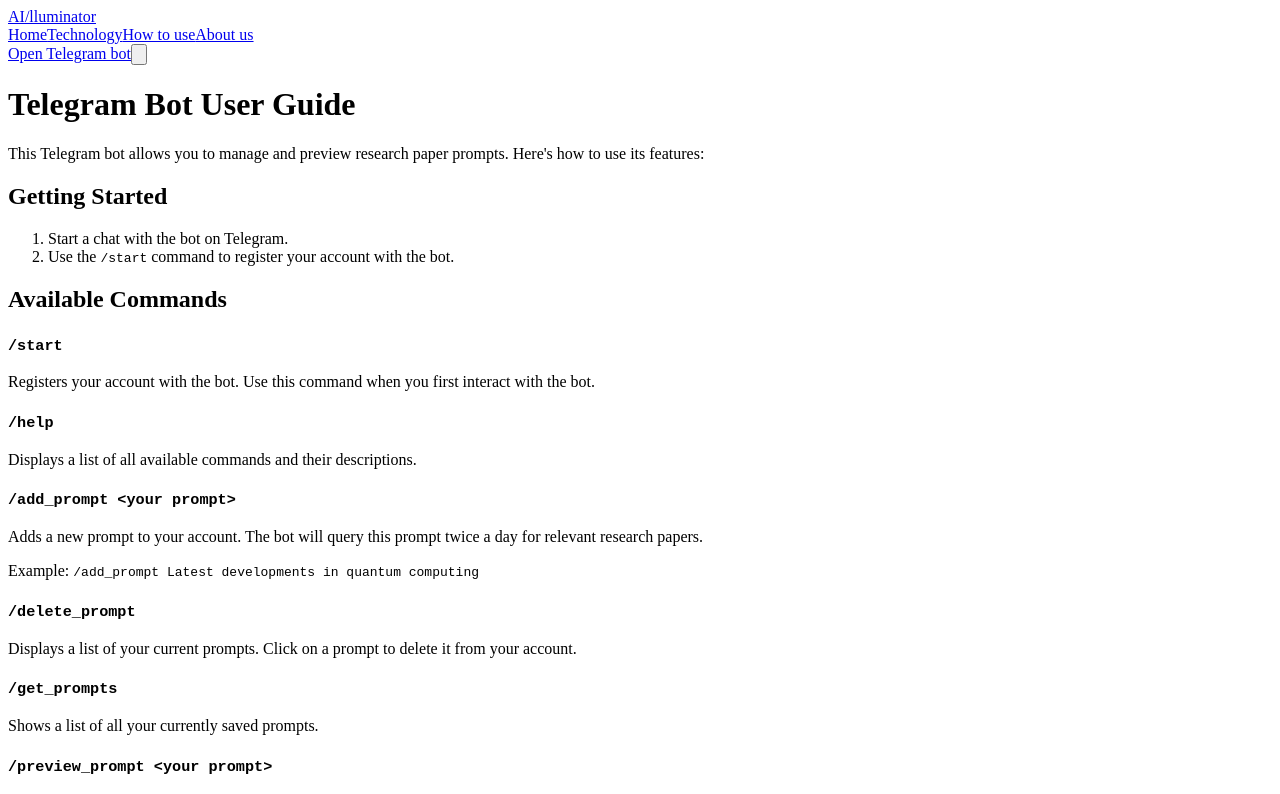
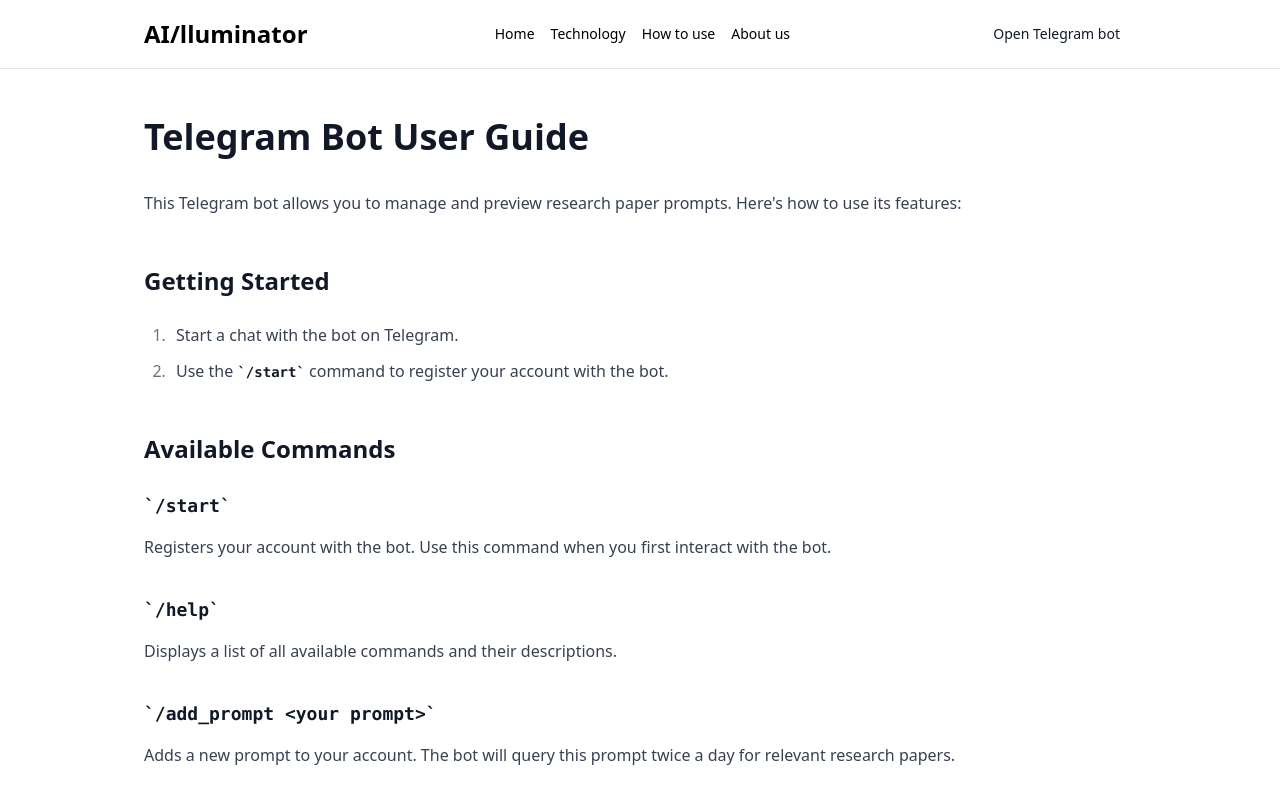
Before and after one commit to ai-lluminator/frontend, a Next.js app: page /how-to-use in a window 1280 px wide. Shown: the top 794 px of the page. Built offline with nearby package versions, Linux system fonts and the light colour scheme.

Commit message:
Update styling

```diff
--- a/app/about/page.tsx
+++ b/app/about/page.tsx
@@ -76,7 +76,9 @@
                   <div className="flex-none w-1/2 p-1">
                     <Image
                       className="w-full h-auto rounded"
-                      src="images/cowolff.jpeg"
+                      src="/images/cowolff.jpeg"
+                      width={300}
+                      height={300}
                       alt="Profile image of Cornelius Wolff"
                     />
                   </div>
@@ -112,7 +114,9 @@
                   <div className="flex-none w-1/2 p-1">
                     <Image
                       className="w-full h-auto rounded"
-                      src="images/thaerter.jpeg"
+                      src="/images/thaerter.jpeg"
+                      width={300}
+                      height={300}
                       alt="Profile image of Tom Härter"
                     />
                   </div>
--- a/app/how-to-use/page.tsx
+++ b/app/how-to-use/page.tsx
@@ -8,7 +8,7 @@
     <div>
       <Header />
 
-      <div className="prose">
+      <div className="prose max-w-screen-lg mx-auto px-4 py-12">
         <h1 id="telegram-bot-user-guide">Telegram Bot User Guide</h1>
         <p>This Telegram bot allows you to manage and preview research paper prompts. Here&#39;s how to use its features:</p>
         <h2 id="getting-started">Getting Started</h2>
--- a/app/layout.tsx
+++ b/app/layout.tsx
@@ -1,3 +1,5 @@
+import "@/app/ui/global.css";
+
 export const metadata = {
   title: "AI/lluminator",
   description: "Using the power of AI, this free-to-use tool will help you keep track of the latest scientific literature in your field."
--- a/package.json
+++ b/package.json
@@ -26,6 +26,7 @@
     "zod": "^3.23.8"
   },
   "devDependencies": {
+    "@tailwindcss/typography": "^0.5.15",
     "@types/express": "^5.0.0",
     "@types/node": "^20.16.9",
     "@types/pg": "^8.11.10",
--- a/tailwind.config.ts
+++ b/tailwind.config.ts
@@ -8,6 +8,8 @@
   ],
   theme: {
   },
-  plugins: [],
+  plugins: [
+    require('@tailwindcss/typography'),
+  ],
 };
 export default config;
```
Also changed, not shown: 1 other file (tests, documents, lock files or other folders).
